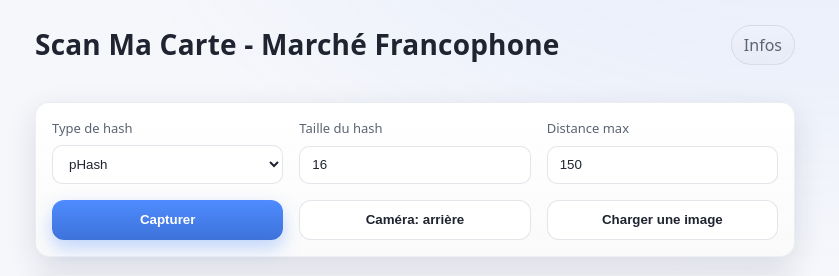
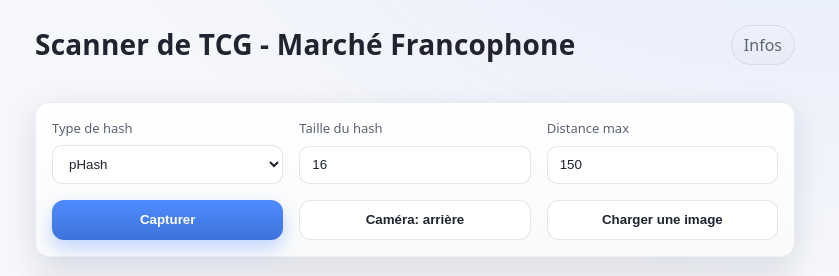
Before and after one commit to nazimboudeffa/card-scanner-fr-flask, a Flask app: page / in a window 1280 px wide. Shown: the top 276 px of the page, without its empty margins (225-1064 px from the left). Run offline with Flask 3, Linux system fonts and the light colour scheme.

```diff
--- a/templates/index.html
+++ b/templates/index.html
@@ -13,7 +13,7 @@
     <div class="left grid" style="gap: 18px;">
       <header class="header">
         <h1>
-          Scan Ma Carte - Marché Francophone
+          Scanner de TCG - Marché Francophone
         </h1>
         <nav>
           <a class="link subtle" href="/info" title="Informations">Infos</a>
```
